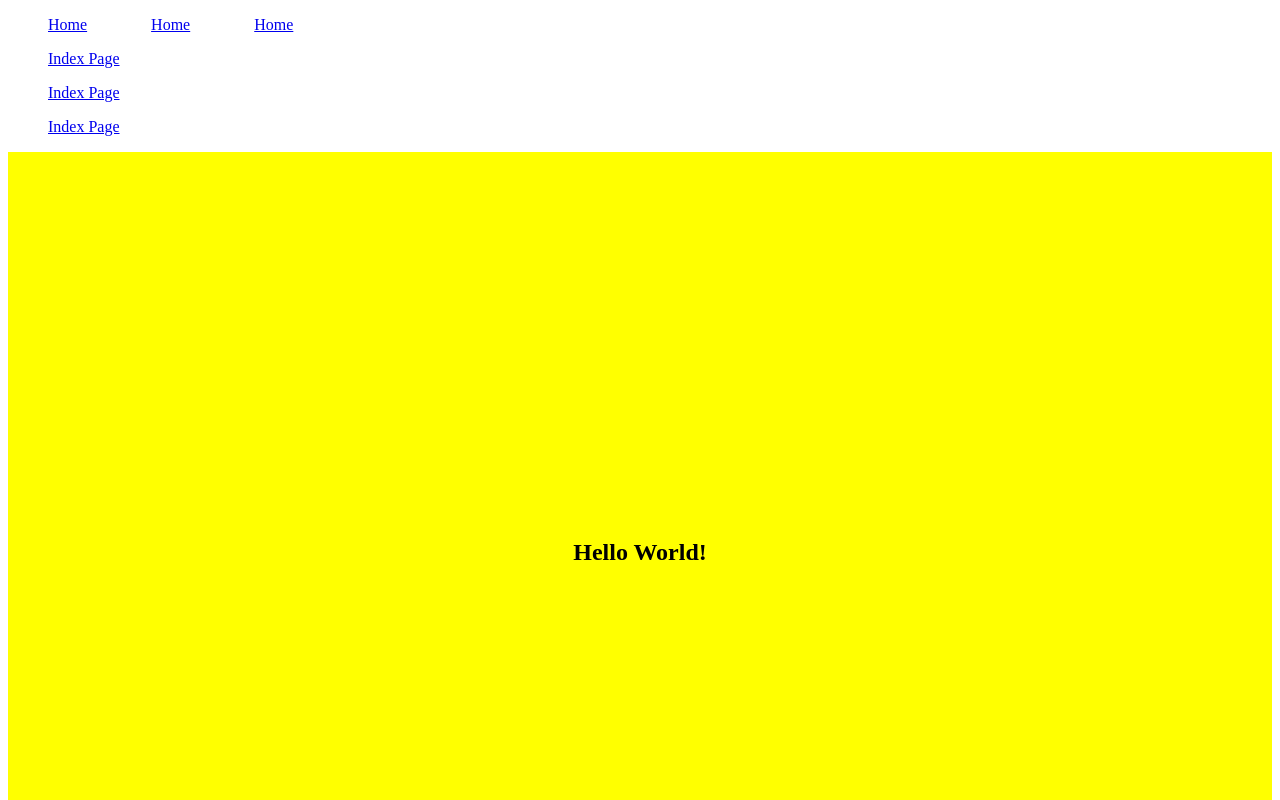
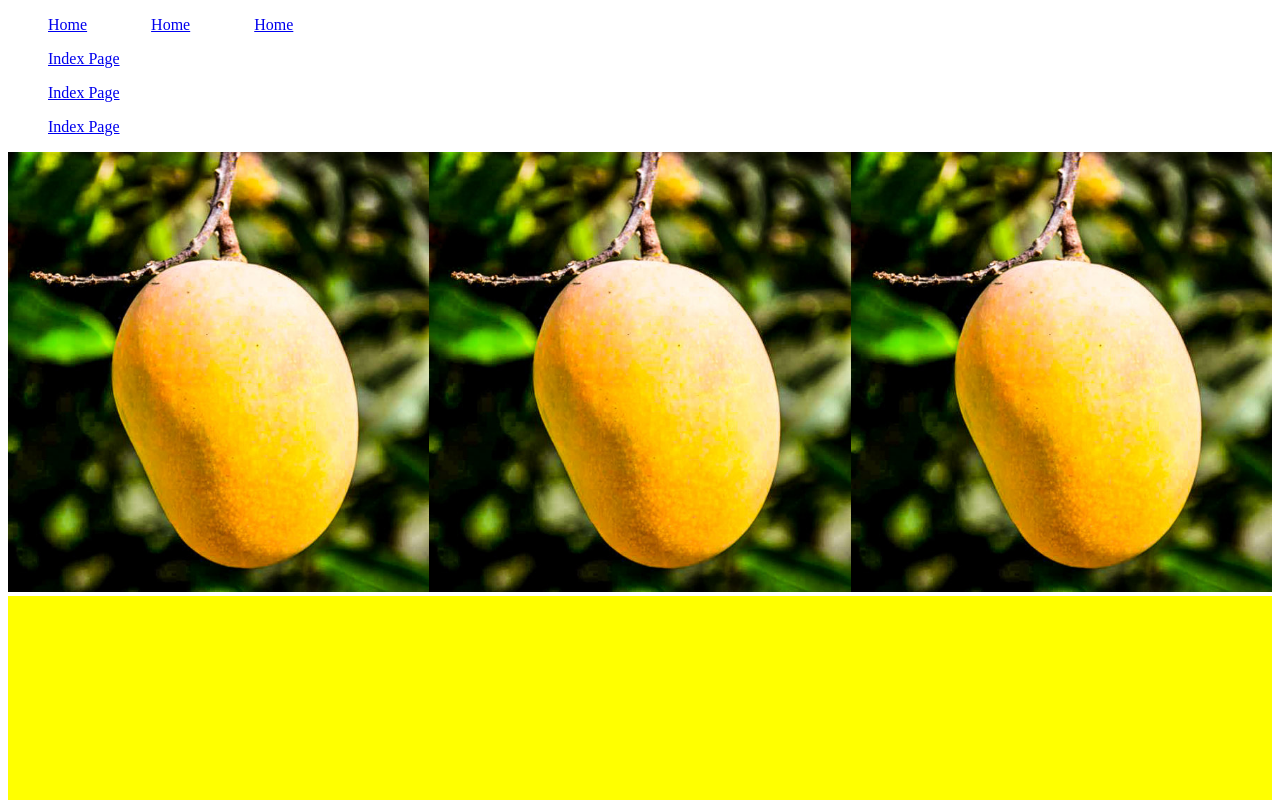
Before and after one commit to a-new-rug/FlexboxLabs, a plain HTML site: page html/flexbox1.html in a window 1280 px wide. Shown: the top 800 px of the page. Drawn offline with Linux system fonts and the light colour scheme.

Commit message:
Finished task 4

```diff
--- a/css/style1.css
+++ b/css/style1.css
@@ -21,3 +21,13 @@ nav ul{
     gap: 16px;
     list-style-type: none;
 }
+.pane{
+    display:flex;
+    flex-direction: row;
+}
+.card{
+    flex: 1;
+}
+.mango{
+    width:100%;
+}
--- a/html/flexbox1.html
+++ b/html/flexbox1.html
@@ -22,7 +22,18 @@
                     <li><a href="../index.html">Index Page</a></li>
                     <li><a href="../index.html">Index Page</a></li>
                 </ul>
-            </div>
+    </div>
+    <div class="pane">
+        <div class="card">
+            <img class="mango" src="../images/Hapus_Mango.jpg" alt="Hapus Mango">
+        </div>
+        <div class="card">
+            <img class="mango" src="../images/Hapus_Mango.jpg" alt="Hapus Mango">
+        </div>
+        <div class="card">
+            <img class="mango" src="../images/Hapus_Mango.jpg" alt="Hapus Mango">
+        </div>
+    </div>
     <main>
         <h2>Hello World!</h2>
     </main>
```
Also changed, not shown: images/Hapus_Mango.jpg (added).
